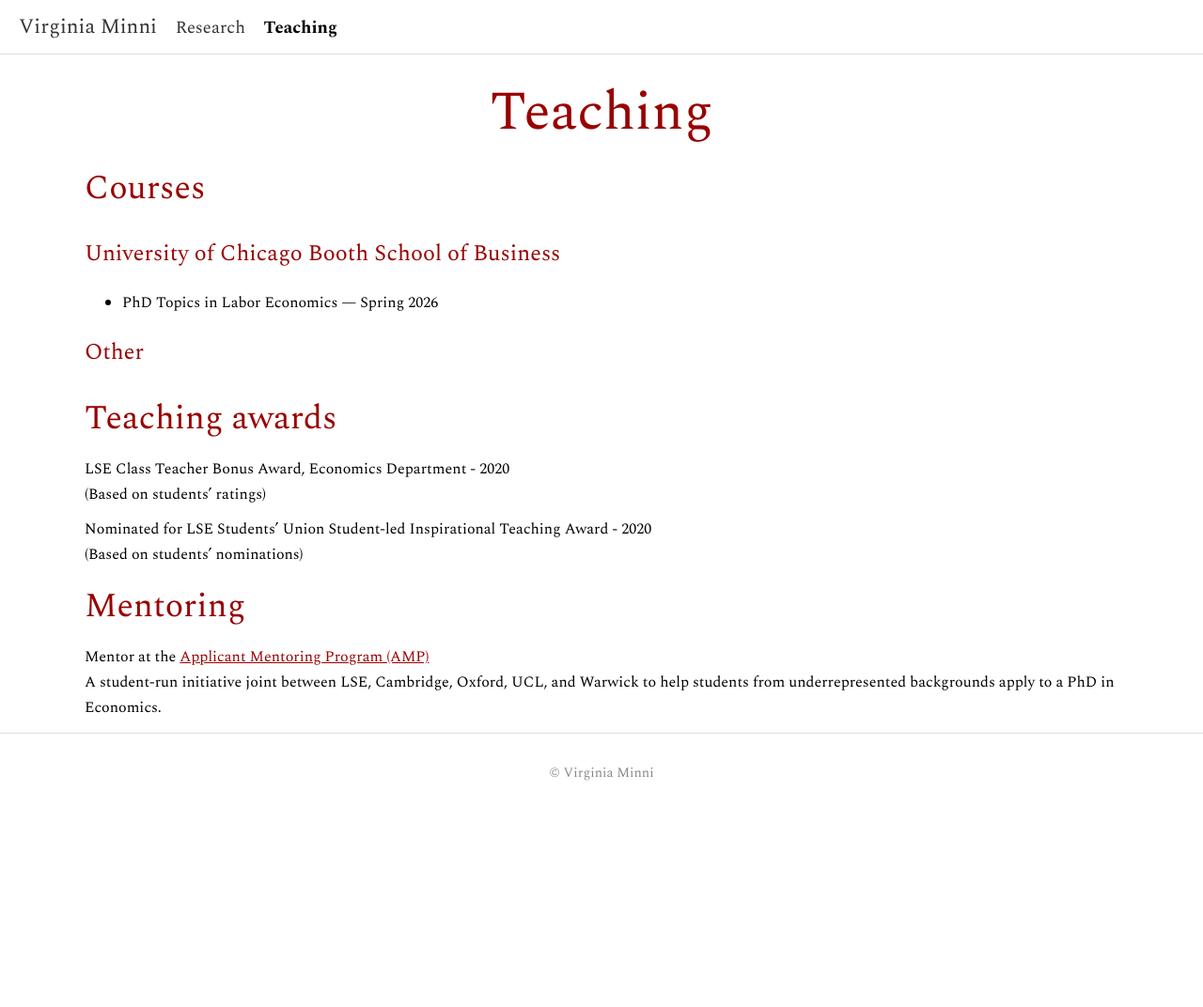
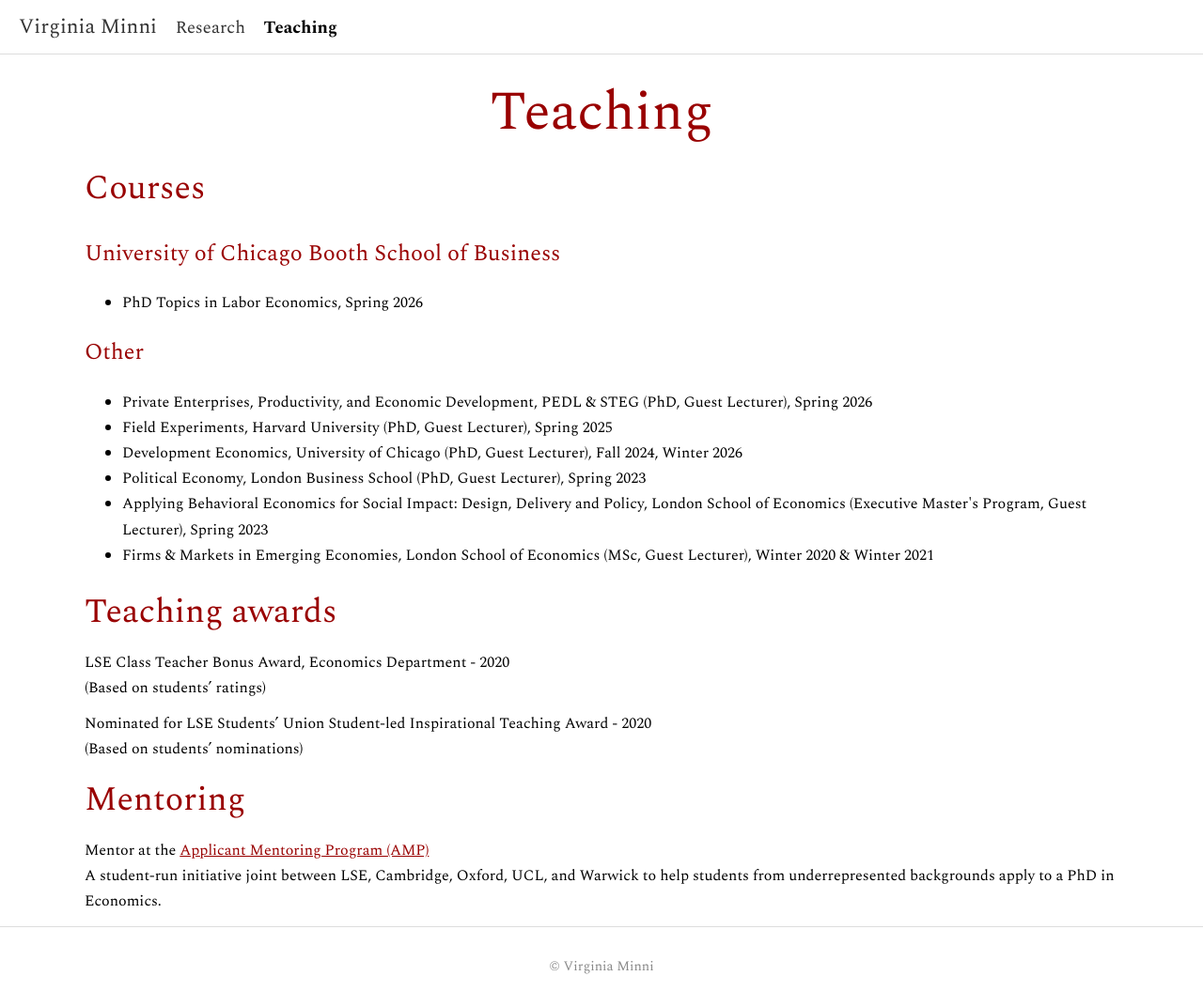
Before and after one commit to virginiaminni/virginiaminni.github.io, a Jekyll site: the page built from teaching.md, in a window 1280 px wide. Shown: the whole page at 94% size. Built offline with Jekyll 4.4.1, drawn with Linux system fonts in a browser that asks for light colours; before the commit the page ends 900 px from its top, so only the background shows below that.

Commit message:
Update teaching.md

```diff
--- a/teaching.md
+++ b/teaching.md
@@ -9,11 +9,18 @@ permalink: /teaching/
 
 ### <span style="color: #990000; font-size: 24px; font-weight: normal; font-family: 'Spectral', serif;">University of Chicago Booth School of Business</span>
 <ul>
-  <li>PhD Topics in Labor Economics — Spring 2026</li>
+  <li>PhD Topics in Labor Economics, Spring 2026</li>
 </ul>
 
 ### <span style="color: #990000; font-size: 24px; font-weight: normal; font-family: 'Spectral', serif;">Other</span>
-
+<ul>
+  <li>Private Enterprises, Productivity, and Economic Development, PEDL & STEG (PhD, Guest Lecturer), Spring 2026</li>
+  <li>Field Experiments, Harvard University (PhD, Guest Lecturer), Spring 2025</li>
+  <li>Development Economics, University of Chicago (PhD, Guest Lecturer), Fall 2024, Winter 2026</li>
+  <li>Political Economy, London Business School (PhD, Guest Lecturer), Spring 2023</li>
+  <li>Applying Behavioral Economics for Social Impact: Design, Delivery and Policy, London School of Economics (Executive Master's Program, Guest Lecturer), Spring 2023</li>
+  <li>Firms & Markets in Emerging Economies, London School of Economics (MSc, Guest Lecturer), Winter 2020 & Winter 2021</li>
+</ul>
 
 ## Teaching awards
 
```
